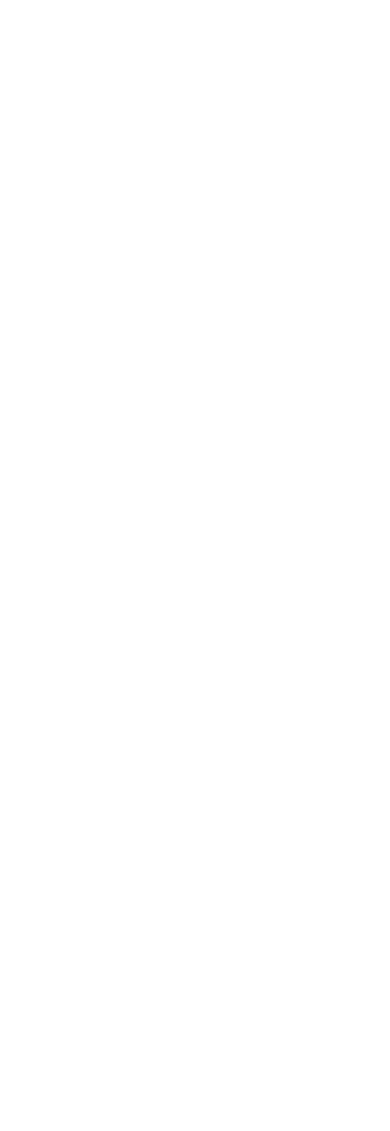
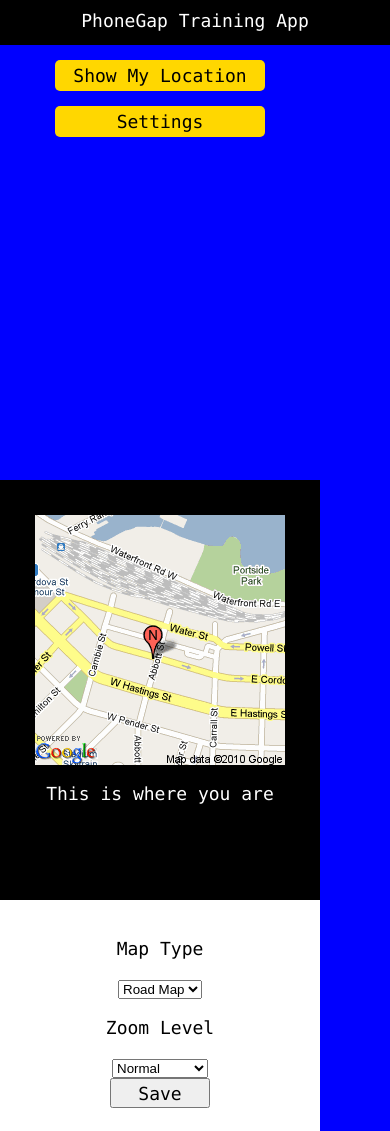
Before and after one commit to filmaj/pg-training, a plain HTML site: page 04a - javascript - view switching/index.html in a window 390 px wide. Shown: the top 1131 px of the page. Drawn offline with Linux system fonts and the light colour scheme; some packages are replaced by stand-ins of ours.

Commit message:
updating html and css

```diff
--- a/04a - javascript - view switching/index.html
+++ b/04a - javascript - view switching/index.html
@@ -4,17 +4,45 @@
 		<meta name="viewport" content="initial-scale=1.0, user-scalable=no, width=device-width" />
 		<title>Training App</title>
 		<link rel="stylesheet" href="master.css" type="text/css" media="screen" />
-		<!--
 		<script type="text/javascript" src="phonegap.js"></script>
-		-->
+		<script type="text/javascript" src="application.js"></script>
 	</head>
-	<body>
-		<!-- Now we add the main views of our app. -->
+	<body onload="loadItUp(appInit);">
+ 		<div id="title_bar">PhoneGap Training App</div>
+
 		<div id="welcome" class="view">
+		  <div class="app_button" id="map_button">Show My Location</div>
+
+  	  <div class="app_button" id="settings_button">Settings</div>
 		</div>
+
 		<div id="map" class="view">
+		  <div class="map_image">
+        <img id="static_map" src="staticmap.png">
+		  </div>
+		  <p>This is where you are</p>
 		</div>
+
 		<div id="settings" class="view">
+		  <form id="settings_form">
+		    <p>Map Type</p>
+		    <select>
+		      <option value="roadmap">Road Map</option>
+		      <option value="satellite">Satellite</option>
+		      <option value="terrain">Terrain</option>
+		      <option value="hybrid">Hybrid</option>
+		    </select>
+		    <p>Zoom Level</p>
+		      <select>
+  		      <option value="10">Super Far</option>
+  		      <option value="12">Far</option>
+  		      <option value="15" selected>Normal</option>
+  		      <option value="18">Close</option>
+  		      <option value="20">Super Close</option>
+  		    </select><br>
+		    <button>Save</button>
+	    </form>
 		</div>
+
 	</body>
 </html>
--- a/04a - javascript - view switching/master.css
+++ b/04a - javascript - view switching/master.css
@@ -1,7 +1,64 @@
+body {
+  background: blue;
+  margin: 0;
+  font: 18px Monaco;
+  text-align: center;
+}
+
+#title_bar {
+  background: black;
+  color: white;
+  height: 25px;
+  padding: 10px 5%;
+  width: 90%;
+}
+
+.app_button {
+  background: gold;
+  border: khaki;
+  margin: 15px auto;
+  padding: 5px;
+  width: 200px;
+  -webkit-border-radius: 5px;
+}
+
 /**
  * Since all of the views are the same, we'll set them to static widths and heights to match our device.
  **/
+
 .view {
 	width: 320px;
-	height: 480px;
+	/* on the iPhone, we have to account for the 20px status bar at the top */
+	/* 480 - 20 = 460 */
+	/* then 460 - 40 to account for our title bar */
+	height: 420px;
 }
+/* our three views */
+#welcome {
+}
+#settings {
+  background: white;
+}
+#map {
+  background: black;
+  color: white;
+}
+
+.map_image {
+  margin: auto;
+  height: 250px;
+  padding-top: 35px;
+  width: 250px;
+}
+
+#settings_form {
+  display: block;
+  padding: 20px;
+}
+
+button {
+  font: 18px Monaco;
+  height: 30px;
+  width: 100px;
+  -webkit-appearance:push-button;
+}
```
